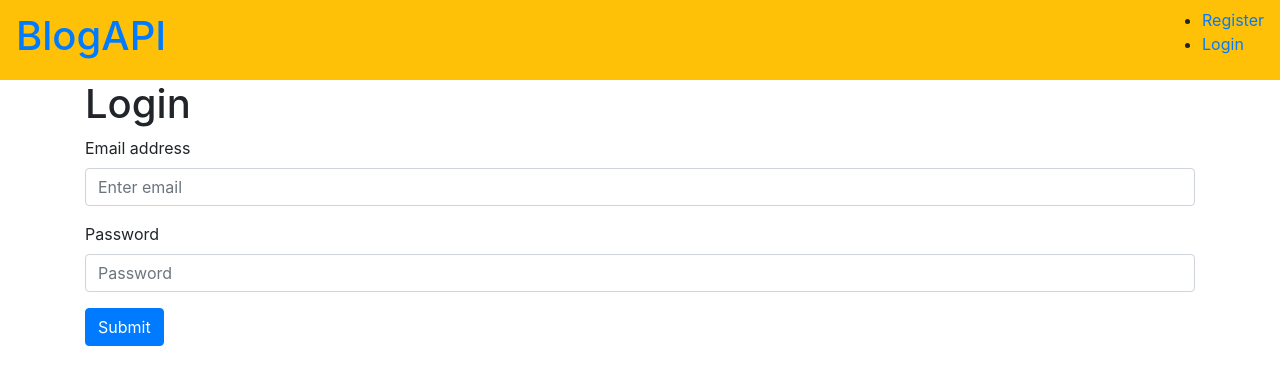
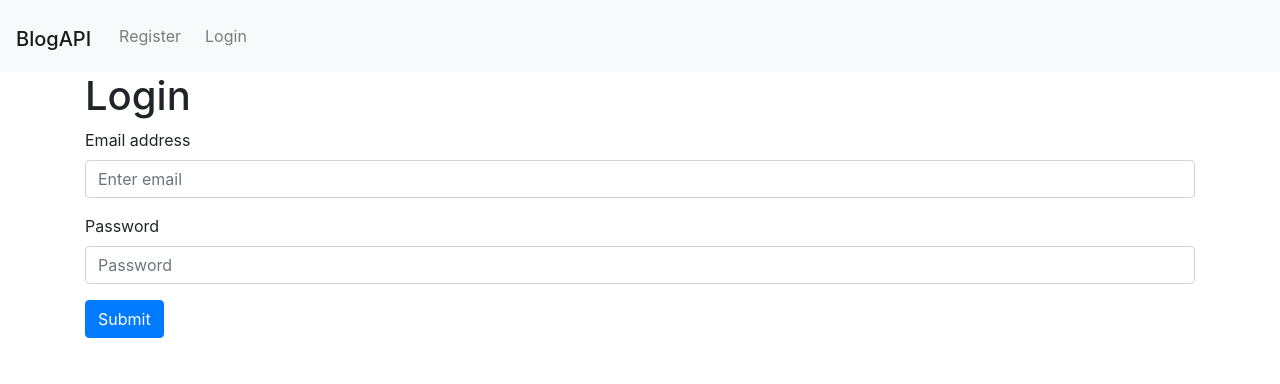
Before and after one commit to amenhotep74/blogapi, a React (Create React App) app in the folder client/: page /login in a window 1280 px wide. Shown: the top 384 px of the page. Built offline with nearby package versions, Linux system fonts and the light colour scheme; no server answers.

Commit message:
finished styling

```diff
--- a/client/src/components/layout/Navbar.js
+++ b/client/src/components/layout/Navbar.js
@@ -1,4 +1,5 @@
 import React, { Fragment } from 'react';
+import './Navbar.css';
 import { Link } from 'react-router-dom';
 import { connect } from 'react-redux';
 import PropTypes from 'prop-types';
@@ -7,49 +8,55 @@ import auth from '../../reducers/auth';
 
 const Navbar = ({ auth: { isAuthenticated, loading, user }, logout }) => {
   const authLinks = (
-    <ul>
-      <li>Welcome {user && user.name}</li>
-      <li>
+    <Fragment>
+      <li className='nav-item mr-2 ml-1'>Welcome, {user && user.name}</li>
+      <li className='nav-item'>
         <a onClick={logout} href=''>
           <span>Logout</span>
         </a>
       </li>
-    </ul>
+    </Fragment>
   );
 
   const adminLinks = (
-    <ul>
-      <li>
+    <Fragment>
+      <li className='nav-item pr-1 pl-1'>
         <Link to='/createpost'>Add New Post</Link>
       </li>
-      <li>You have admin status</li>
-    </ul>
+      <li className='nav-item pr-1 pl-1'>You have admin status</li>
+    </Fragment>
   );
 
   const guestLinks = (
-    <ul>
-      <li>
-        <Link to='/register'>Register</Link>
+    <Fragment>
+      <li className='nav-item pr-1 pl-1'>
+        <Link className='nav-link' to='/register'>
+          Register
+        </Link>
       </li>
-      <li>
-        <Link to='/login'>Login</Link>
+      <li className='nav-item pr-1 pl-1'>
+        <Link className='nav-link' to='/login'>
+          Login
+        </Link>
       </li>
-    </ul>
+    </Fragment>
   );
 
   return (
     <div>
-      <nav className='navbar bg-warning'>
+      <nav className='navbar navbar-expand-lg navbar-light bg-light'>
         <h1>
-          <Link to='/'>BlogAPI</Link>
+          <Link class='navbar-brand' to='/'>
+            BlogAPI
+          </Link>
         </h1>
         {!loading && (
-          <Fragment>
+          <ul className='navbar-nav mr-auto' id='navbarSupportedContent'>
             {/* if user is logged in display admin links */}
             {user && user.isAdmin ? adminLinks : null}
 
             {isAuthenticated ? authLinks : guestLinks}
-          </Fragment>
+          </ul>
         )}
       </nav>
     </div>
--- a/client/src/components/posts/EditForm.js
+++ b/client/src/components/posts/EditForm.js
@@ -39,7 +39,6 @@ const EditForm = ({
     <Fragment>
       <div>
         <h1>Edit Post</h1>
-        <p>{post._id}</p>
         <p>{post.text}</p>
         <form onSubmit={(e) => onSubmit(e)}>
           <textarea
--- a/client/src/components/posts/PostItem.js
+++ b/client/src/components/posts/PostItem.js
@@ -16,9 +16,13 @@ const PostItem = ({
   return (
     <Fragment>
       <div className='border p-1 m-3'>
-        <span class='text-muted'>Author Name: {name} / / Date Posted: </span>
-        <Moment format='YYYY/MM/DD'>{date}</Moment> / AuthorID: {name}
-        <p>{text}</p>
+        <span>
+          Date Posted:<Moment format='YYYY/MM/DD'>{date}</Moment>{' '}
+        </span>
+        <br />
+        <span class='text-muted'>Author: {name} </span>
+        <hr />
+        <p className='mt-3'>{text}</p>
         <Link to={`/${_id}`} className='btn btn-success mr-1'>
           Read More
         </Link>
```
Also changed, not shown: client/src/components/layout/Navbar.css (added), 1 other file (tests, documents, lock files or other folders).
